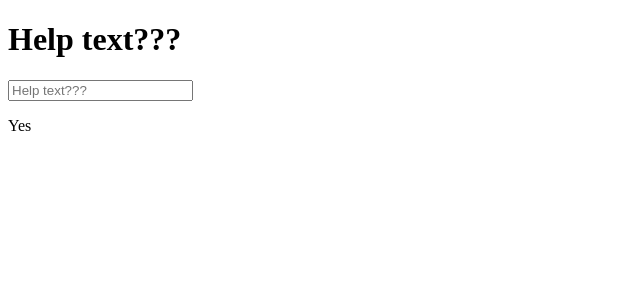
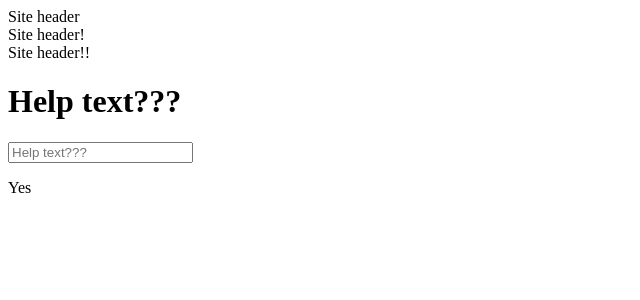
Before and after one commit to Snus292/react-js, a React (Create React App) app: page / in a window 1280 px wide. Shown: the top 300 px of the page, without its empty margins (0-640 px from the left). Built offline with nearby package versions, Linux system fonts and the light colour scheme.

Commit message:
Разбитие общего кода на компоненты и разделение структуры

```diff
--- /dev/null
+++ b/src/App.js
@@ -0,0 +1,49 @@
+import React from "react"
+import Header from "./components/header"
+// import * as ReactDOMClient from 'react-dom/client'
+// Старый вариант предыдущих версий REACT
+
+// ReactDOM.render(React.createElement("input", {
+//     placeholder: "Help text",
+//     onClick: () => console.log("Clicked"),
+//     onMouseEnter: () => console.log("Mouse Over")
+// }), document.getElementById("app"))
+
+
+// ReactDOM.render(<input placeholder="Help text" />, document.getElementById("app"))
+
+
+// const inputClick = () => console.log("Clicked")
+// const mouseOver = () => console.log("Mouse Over")
+
+// const helpText = "Help text???"
+
+// функция в новом стиле
+// const App = () =>{
+// // function App() {
+//   return (<div className="name">
+//     <Header></Header>
+//     <h1>{helpText}</h1>
+//     <input placeholder={helpText}
+//       onClick={inputClick} onMouseEnter={mouseOver} />
+//     <p>{helpText === "Help text???" ? "Yes" : "No"}</p>
+//   </div>)
+// }
+class App extends React.Component {
+    helpText = "Help text???"
+    render() {
+        return (<div className="name" >
+            <Header title="Site header"></Header>
+            <Header title="Site header!"></Header>
+            <Header title="Site header!!"></Header>
+            <h1>{this.helpText}</h1>
+            <input placeholder={this.helpText}
+                onClick={this.inputClick} onMouseEnter={this.mouseOver} />
+            <p>{this.helpText === "Help text???" ? "Yes" : "No"}</p>
+        </div>)
+
+    }
+    inputClick() { console.log("Clicked") }
+    mouseOver() { console.log("Mouse Over") }
+}
+export default App
--- /dev/null
+++ b/src/components/header.js
@@ -0,0 +1,11 @@
+import React from "react"
+
+class Header extends React.Component {
+    render() {
+        return (
+            <header>{this.props.title}</header>
+        )
+    }
+
+}
+export default Header
--- a/src/index.js
+++ b/src/index.js
@@ -1,31 +1,8 @@
 import React from "react"
 import { createRoot } from 'react-dom/client'
-// import * as ReactDOMClient from 'react-dom/client'
-// Старый вариант предыдущих версий REACT
-
-// ReactDOM.render(React.createElement("input", {
-//     placeholder: "Help text",
-//     onClick: () => console.log("Clicked"),
-//     onMouseEnter: () => console.log("Mouse Over")
-// }), document.getElementById("app"))
-
-
-// ReactDOM.render(<input placeholder="Help text" />, document.getElementById("app"))
-
-const inputClick = () => console.log("Clicked")
-const mouseOver = () => console.log("Mouse Over")
-
-const helpText = "Help text???"
-
-const elements = (<div className="name">
-    <h1>{helpText}</h1>
-    <input placeholder={helpText}
-    onClick={inputClick} onMouseEnter={mouseOver} />
-    <p>{helpText === "Help text???" ? "Yes": "No"}</p>
-    </div>)
-
+import App from "./App"
 
 const app = createRoot(document.getElementById("app"))
 // const app = ReactDOMClient.createRoot(document.getElementById("app"))
 
-app.render(elements)
+app.render(<App />)
```
